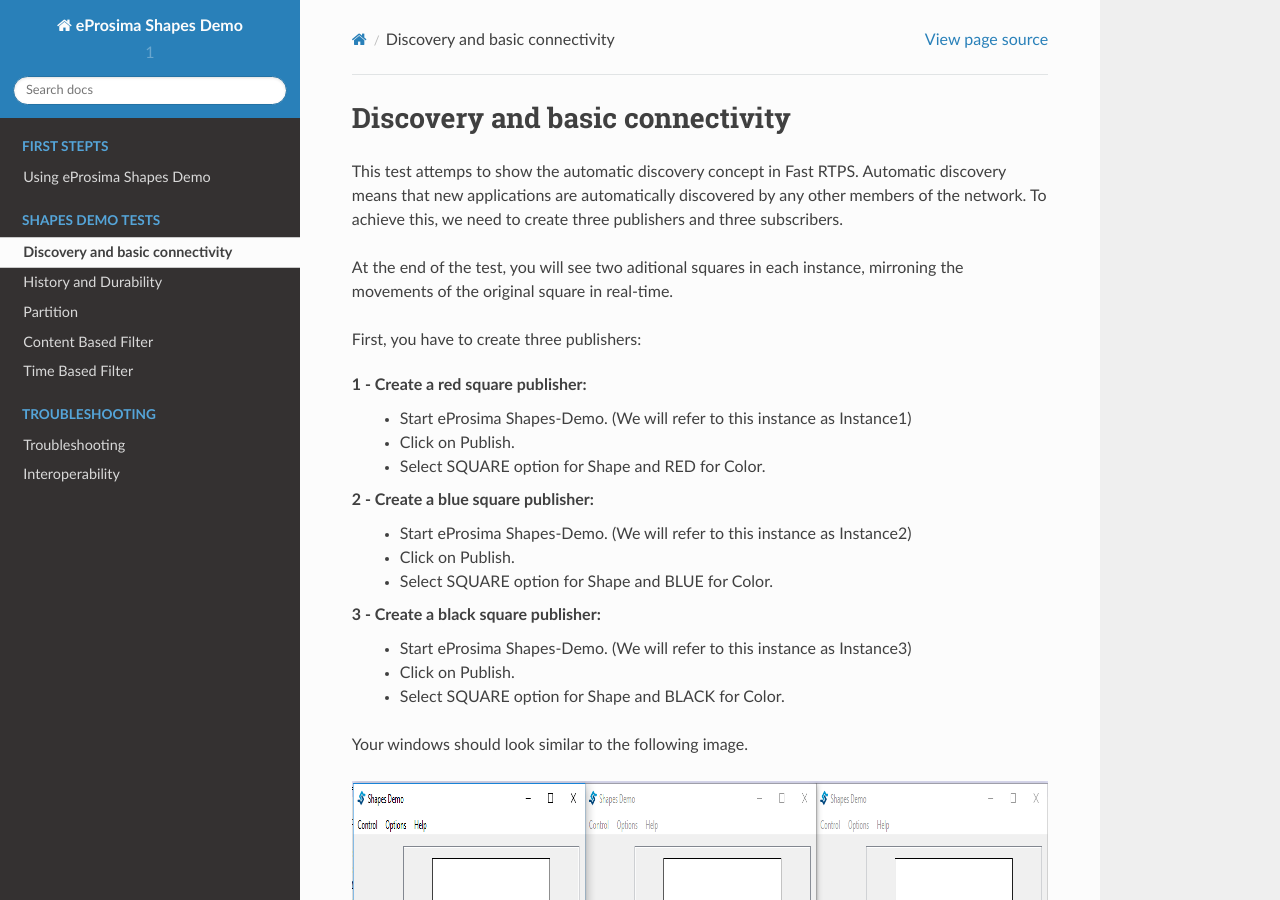
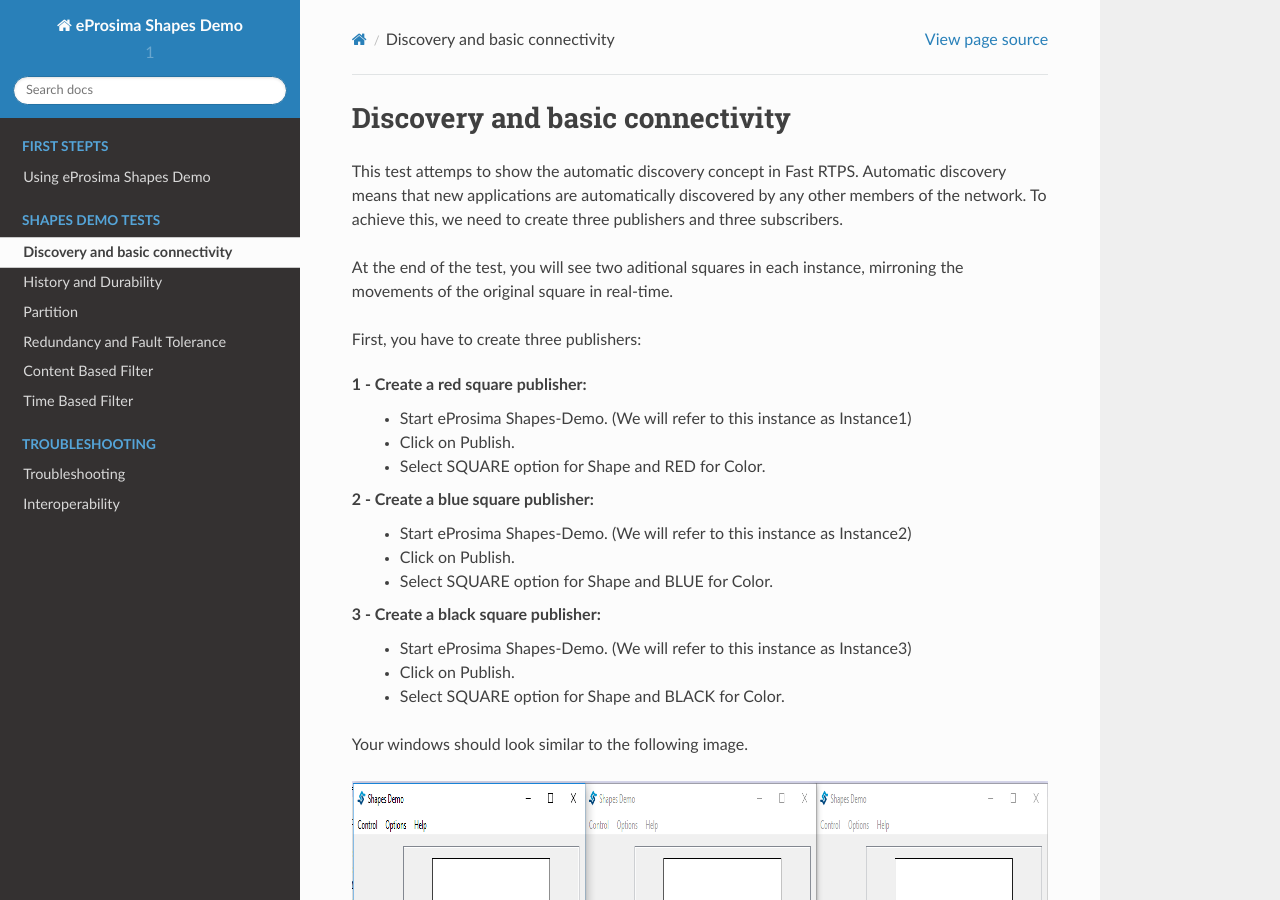
Before and after one commit to eProsima/Shapes-Demo-Docs, a Sphinx documentation site: the page built from docs/discovery.rst, in a window 1280 px wide and 900 px high. Built offline with Sphinx 7.4.7 and the Read the Docs theme 2.0.0, drawn with Linux system fonts in a browser that asks for light colours; pages that are not in the unit, such as notebooks, are missing from menus.

Commit message:
Update index.rst

```diff
--- a/docs/index.rst
+++ b/docs/index.rst
@@ -25,7 +25,7 @@
 	discovery
 	history_durability
 	partition
-	ownership
+	redundancey_fault_tolerance
 	content_based_filter
 	time_based_filter
 
```
